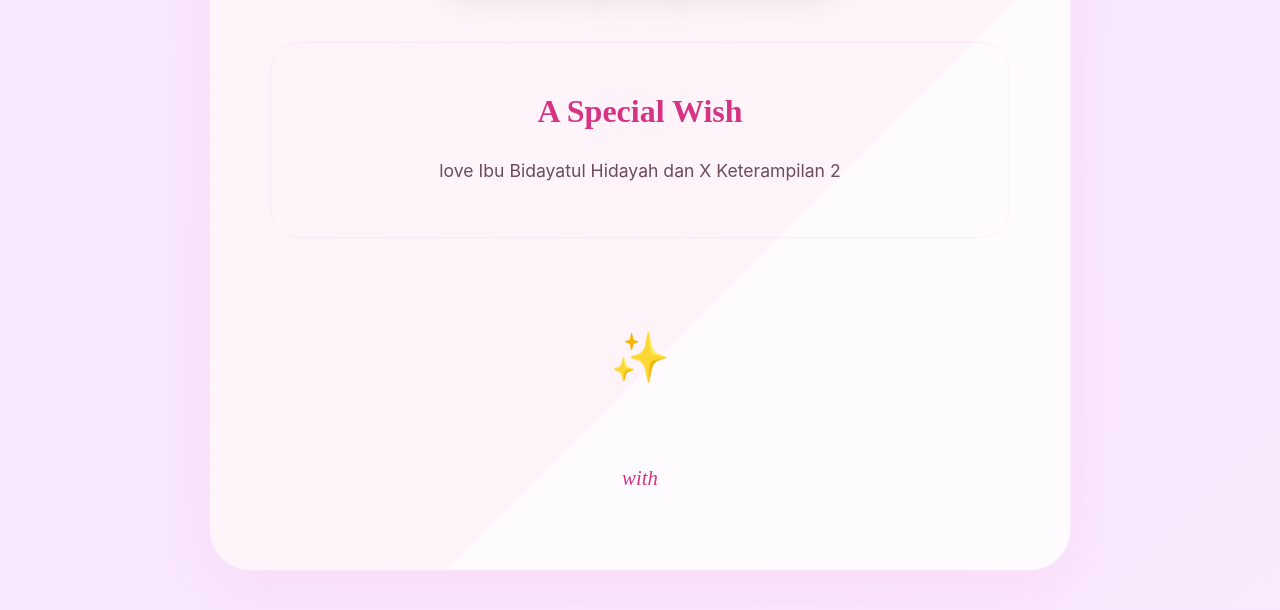
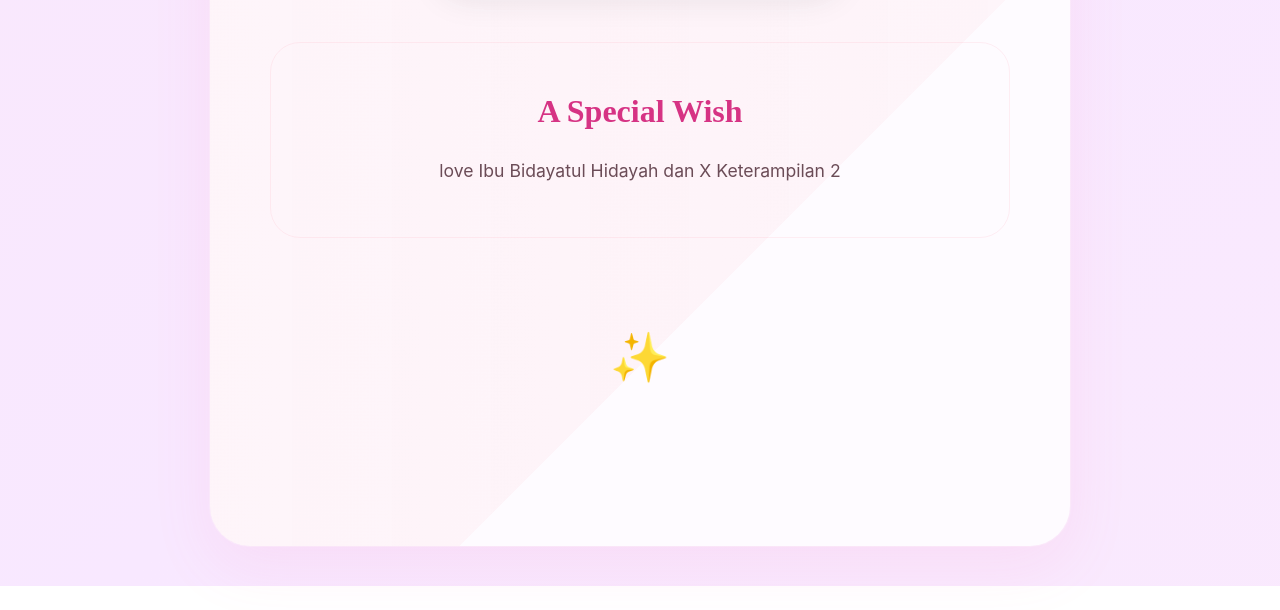
Before and after one commit to anisawidad/spacial-for-Ibu-Bidaya, a plain HTML site: page index.html in a window 1280 px wide. Shown: the part 2288-2898 px from the top of the page. After the commit the page ends 2874 px from the top, so only its background shows below. Drawn offline with Linux system fonts and the light colour scheme; a web font is replaced by a local one.

Commit message:
Update index.html

```diff
--- a/index.html
+++ b/index.html
@@ -508,7 +508,7 @@
 
                     <div class="decorative-icon">✨</div>
 
-                    <p class="footer-message">with </p>
+                    <p class="footer-message"> </p>
                 </div>
             </body>
 
```
